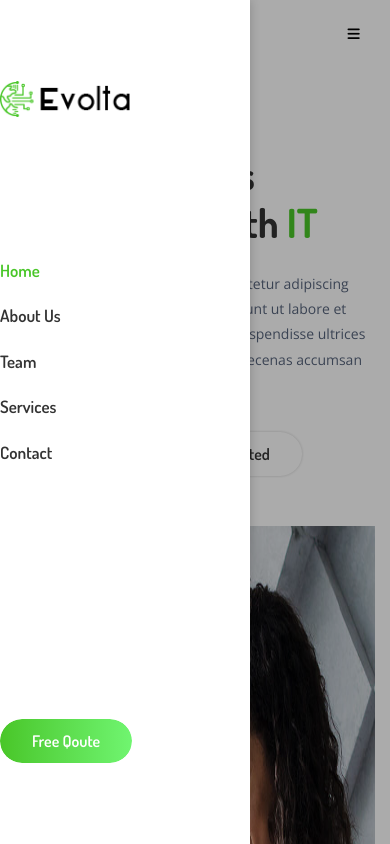
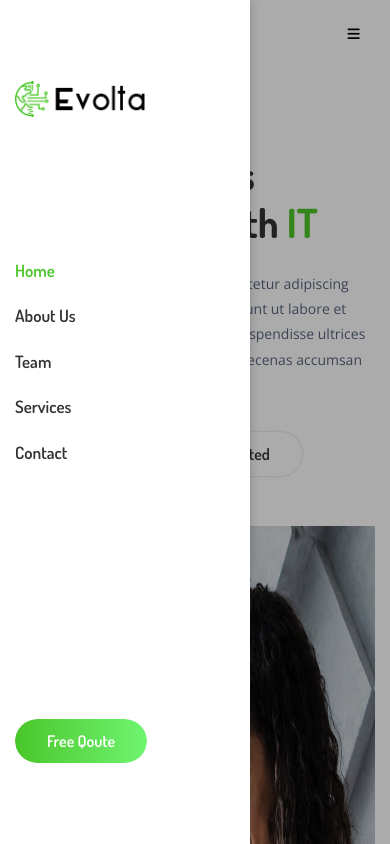
Before and after one commit to sahriarovi174506/evoltaTwo, a plain HTML site: page index.html in a window 390 px wide. Both pictures are taken after a click on the element 353 px from the left and 33 px from the top of the page. Shown: the top 844 px of the page. Drawn offline with nearby package versions, Linux system fonts and the light colour scheme.

Commit message:
Changes made in mobile nav

```diff
--- a/css/Navbar.css
+++ b/css/Navbar.css
@@ -5,6 +5,9 @@
   width: 100%;
   z-index: 9999;
   padding: 15px 40px;
+}
+.navbar_area.navbar_One.mobile_menu .primary_menu {
+    padding-left: 15px !important;
 }
 .nav {
   align-items: center;
```
